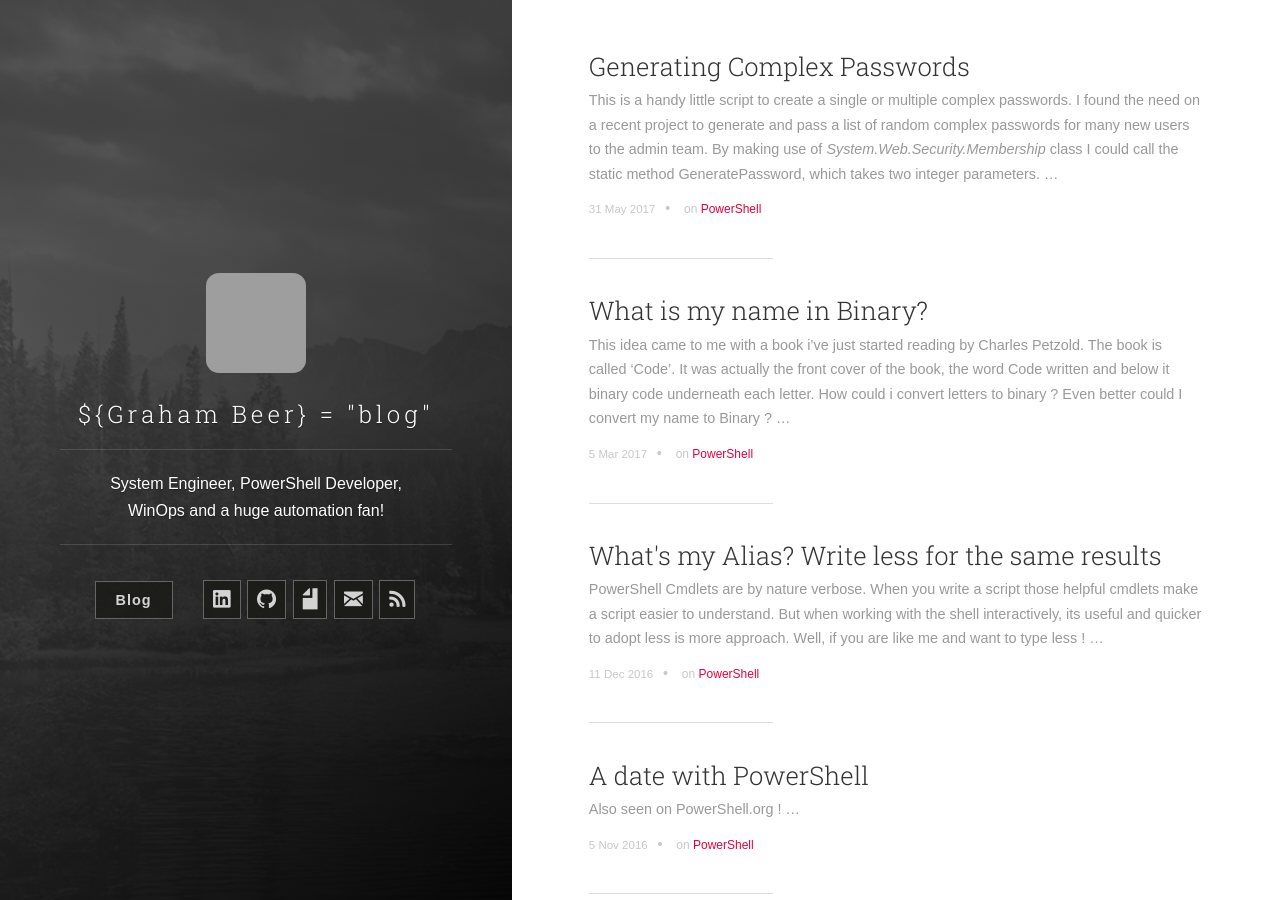
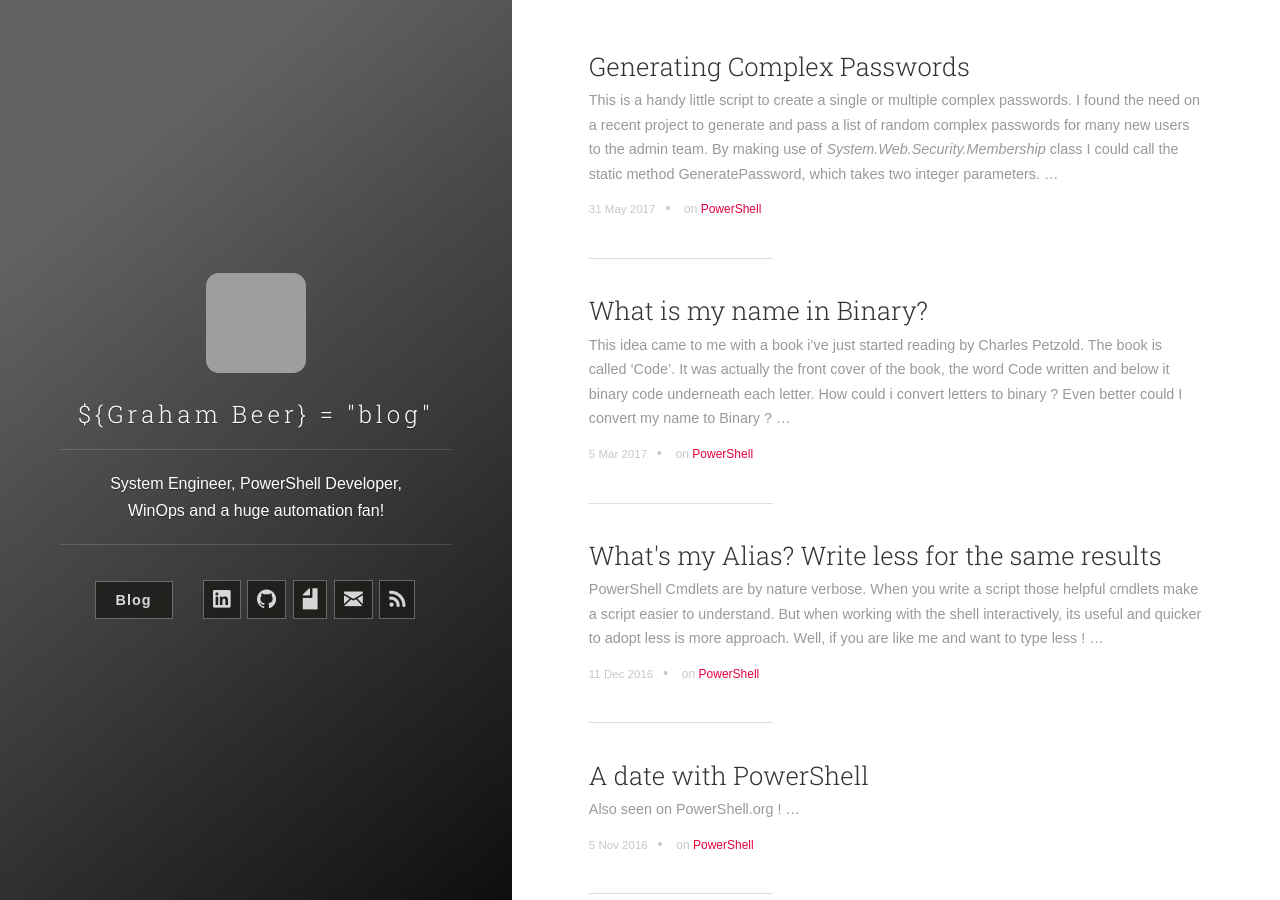
Before and after one commit to Graham-Beer/Graham-Beer.github.io, a Jekyll site: the page built from index.html, in a window 1280 px wide and 900 px high. Built offline with Jekyll 4.4.1, drawn with Linux system fonts in a browser that asks for light colours; nearby versions of some CDN libraries; the list of posts is cut into pages by our own code; grey boxes are pictures that could not be loaded.

Commit message:
Update header.html

```diff
--- a/_includes/header.html
+++ b/_includes/header.html
@@ -3,7 +3,9 @@
   <i class="icon icon-x-circle btn-mobile-close__icon hidden"></i>
 </span>
 
-<header class="panel-cover" style="background-image: url({{ "images/cover.jpg" | prepend: site.baseurl }})">
+<!--style="background-image: url({{ "images/cover.jpg" | prepend: site.baseurl }})"-->
+
+<header class="panel-cover" >
   <div class="panel-main">
 
     <div class="panel-main__inner panel-inverted">
```
